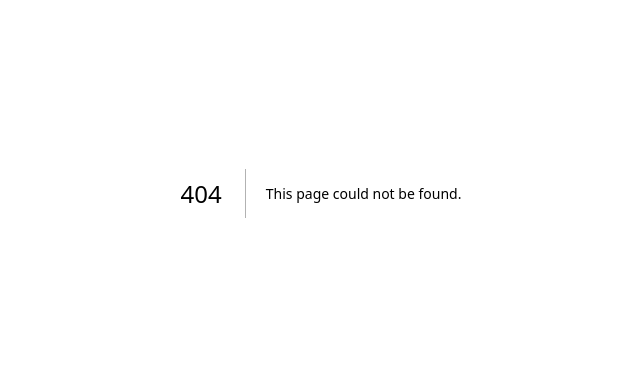
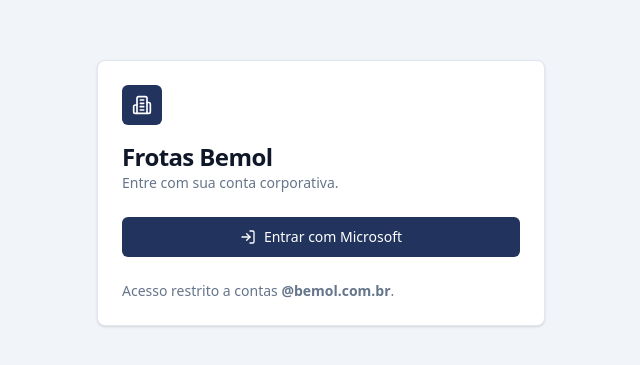
Before and after one commit to Z3RO333/FROTAS, a Next.js app: page /login in a window 1280 px wide. Before the commit this address had no page. Shown: the part 207-572 px from the top of the page, without its empty margins (319-959 px from the left). Built offline with nearby package versions, Linux system fonts and the light colour scheme; no server answers.

Commit message:
feat: add Microsoft Entra ID auth with Bemol domain restriction

```diff
--- /dev/null
+++ b/app/(auth)/login/page.tsx
@@ -0,0 +1,38 @@
+import { Building2, LogIn } from "lucide-react";
+import { signIn } from "@/lib/auth";
+import { Button } from "@/components/ui/button";
+import { Card, CardContent, CardDescription, CardHeader, CardTitle } from "@/components/ui/card";
+
+export default function LoginPage() {
+  return (
+    <main className="grid min-h-screen place-items-center bg-muted px-4">
+      <Card className="w-full max-w-md border-border shadow-sm">
+        <CardHeader className="space-y-4">
+          <div className="flex h-10 w-10 items-center justify-center rounded-md bg-primary text-primary-foreground">
+            <Building2 className="h-5 w-5" aria-hidden="true" />
+          </div>
+          <div>
+            <CardTitle className="text-2xl">Frotas Bemol</CardTitle>
+            <CardDescription>Entre com sua conta corporativa.</CardDescription>
+          </div>
+        </CardHeader>
+        <CardContent className="space-y-6">
+          <form
+            action={async () => {
+              "use server";
+              await signIn("microsoft-entra-id", { redirectTo: "/" });
+            }}
+          >
+            <Button type="submit" className="w-full gap-2">
+              <LogIn className="h-4 w-4" aria-hidden="true" />
+              Entrar com Microsoft
+            </Button>
+          </form>
+          <p className="text-sm text-muted-foreground">
+            Acesso restrito a contas <strong>@bemol.com.br</strong>.
+          </p>
+        </CardContent>
+      </Card>
+    </main>
+  );
+}
--- /dev/null
+++ b/app/api/auth/[...nextauth]/route.ts
@@ -0,0 +1,3 @@
+import { handlers } from "@/lib/auth";
+
+export const { GET, POST } = handlers;
--- a/app/globals.css
+++ b/app/globals.css
@@ -1,20 +1,56 @@
 @import "tailwindcss";
+
+@theme inline {
+  --color-background: var(--background);
+  --color-foreground: var(--foreground);
+  --color-card: var(--card);
+  --color-card-foreground: var(--card-foreground);
+  --color-popover: var(--card);
+  --color-popover-foreground: var(--card-foreground);
+  --color-primary: var(--primary);
+  --color-primary-foreground: var(--primary-foreground);
+  --color-secondary: var(--secondary);
+  --color-secondary-foreground: var(--secondary-foreground);
+  --color-muted: var(--muted);
+  --color-muted-foreground: var(--muted-foreground);
+  --color-accent: var(--accent);
+  --color-accent-foreground: var(--accent-foreground);
+  --color-destructive: var(--destructive);
+  --color-destructive-foreground: var(--destructive-foreground);
+  --color-border: var(--border);
+  --color-input: var(--input);
+  --color-ring: var(--ring);
+}
 
 @layer base {
   :root {
-    --background: 0 0% 100%;
-    --foreground: 222 47% 11%;
-    --primary: 222 47% 25%;
-    --primary-foreground: 0 0% 100%;
-    --muted: 210 40% 96%;
-    --muted-foreground: 215 16% 47%;
-    --border: 214 32% 91%;
-    --card: 0 0% 100%;
-    --card-foreground: 222 47% 11%;
-    --destructive: 0 84% 60%;
-    --destructive-foreground: 0 0% 100%;
-    --success: 158 64% 40%;
-    --warning: 38 92% 50%;
+    --background: hsl(0 0% 100%);
+    --foreground: hsl(222 47% 11%);
+    --card: hsl(0 0% 100%);
+    --card-foreground: hsl(222 47% 11%);
+    --primary: hsl(222 47% 25%);
+    --primary-foreground: hsl(0 0% 100%);
+    --secondary: hsl(210 40% 96%);
+    --secondary-foreground: hsl(222 47% 11%);
+    --muted: hsl(210 40% 96%);
+    --muted-foreground: hsl(215 16% 47%);
+    --accent: hsl(210 40% 96%);
+    --accent-foreground: hsl(222 47% 11%);
+    --border: hsl(214 32% 91%);
+    --input: hsl(214 32% 91%);
+    --ring: hsl(222 47% 25%);
+    --destructive: hsl(0 84% 60%);
+    --destructive-foreground: hsl(0 0% 100%);
+    --success: hsl(158 64% 40%);
+    --warning: hsl(38 92% 50%);
   }
-  body { background: hsl(var(--background)); color: hsl(var(--foreground)); }
+
+  * {
+    border-color: var(--border);
+  }
+
+  body {
+    background: var(--background);
+    color: var(--foreground);
+  }
 }
--- /dev/null
+++ b/lib/auth.ts
@@ -0,0 +1,44 @@
+import NextAuth from "next-auth";
+import MicrosoftEntraID from "next-auth/providers/microsoft-entra-id";
+
+const allowedDomain = (process.env.ALLOWED_EMAIL_DOMAIN || "bemol.com.br").toLowerCase();
+
+function profileEmail(
+  user: { email?: string | null },
+  profile?: Record<string, unknown> | null
+): string {
+  const preferredUsername =
+    typeof profile?.preferred_username === "string" ? profile.preferred_username : null;
+  const email = user.email ?? (typeof profile?.email === "string" ? profile.email : null) ?? preferredUsername;
+  return email?.toLowerCase() ?? "";
+}
+
+export const { handlers, auth, signIn, signOut } = NextAuth({
+  providers: [
+    MicrosoftEntraID({
+      clientId: process.env.AZURE_AD_CLIENT_ID!,
+      clientSecret: process.env.AZURE_AD_CLIENT_SECRET!,
+      issuer: `https://login.microsoftonline.com/${process.env.AZURE_AD_TENANT}/v2.0`,
+    }),
+  ],
+  pages: { signIn: "/login" },
+  callbacks: {
+    async signIn({ user, profile }) {
+      const email = profileEmail(user, profile);
+      return email.endsWith(`@${allowedDomain}`);
+    },
+    async jwt({ token, user, profile }) {
+      const email = profileEmail(user, profile);
+      if (email) token.email = email;
+      return token;
+    },
+    async session({ session, token }) {
+      if (session.user && token.email) {
+        session.user.email = token.email;
+      }
+      return session;
+    },
+  },
+  session: { strategy: "jwt" },
+  secret: process.env.NEXTAUTH_SECRET,
+});
--- /dev/null
+++ b/proxy.ts
@@ -0,0 +1,15 @@
+import { auth } from "@/lib/auth";
+
+export default auth((req) => {
+  const { pathname } = req.nextUrl;
+  const isPublic = pathname.startsWith("/login") || pathname.startsWith("/api/auth");
+
+  if (!req.auth && !isPublic) {
+    const url = new URL("/login", req.url);
+    return Response.redirect(url);
+  }
+});
+
+export const config = {
+  matcher: ["/((?!_next/static|_next/image|favicon.ico|.*\\..*).*)"],
+};
--- /dev/null
+++ b/types/next-auth.d.ts
@@ -0,0 +1,10 @@
+import "next-auth";
+import type { DefaultSession } from "next-auth";
+
+declare module "next-auth" {
+  interface Session {
+    user: {
+      email: string;
+    } & DefaultSession["user"];
+  }
+}
```
Also changed, not shown: app/icon.svg (added).
